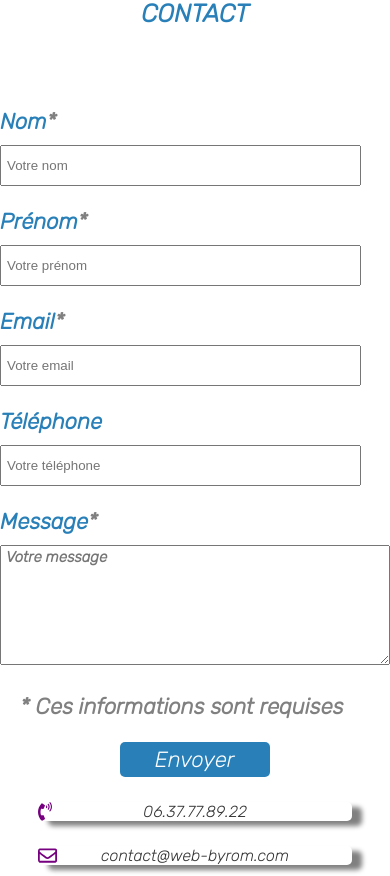
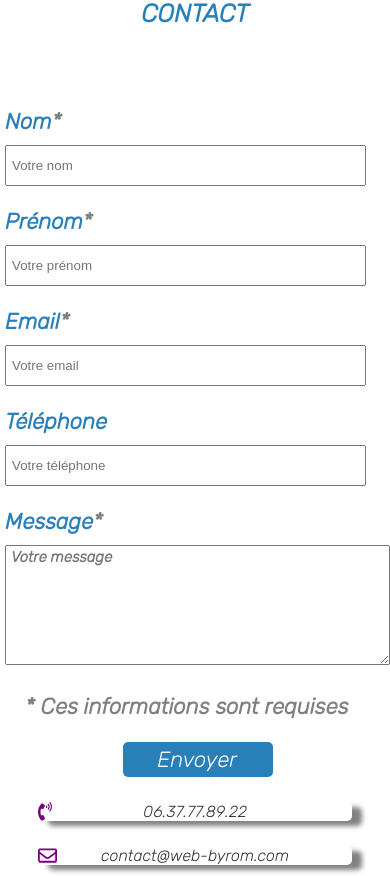
Before and after one commit to webbyrom/workspace, a PHP site: page / in a window 390 px wide. Shown: the part 5438-6314 px from the top of the page. Run offline with PHP 8.4, Linux system fonts and the light colour scheme; some libraries are stand-ins or nearby versions.

Commit message:
modification formulaire en 412 px ( padding-left 5px)

```diff
--- a/css/styles.css
+++ b/css/styles.css
@@ -1158,7 +1158,9 @@ textarea:hover {
   .slick-next {
     left: calc( 50% + 22px);
   }
-
+  .formulaire-contact{
+    padding-left: 5px;
+  }
   .horaire {
     width: 380px;
     left: 0;
@@ -1217,8 +1219,6 @@ textarea:hover {
   }*/
 
 
-
-
 /********************flip**prestations******************/
   .flip-card-front >h3 {
     font-size: 15px;
@@ -1254,7 +1254,6 @@ textarea:hover {
   .formulaire-contact {
     display: block;
     font-size: 16px;
-    padding-left: 10px;
   }
 
   .form-control {
--- a/js/parallax.js
+++ b/js/parallax.js
@@ -1,4 +1,4 @@
 $(window).scroll(function() {
   var scroll = $(window).scrollTop();
-  $(".parallax").css("transform","translateY(" +  (scroll)/2  + "px)");
+  $(".parallax").css("transform","translateY(" +  (scroll)/2 + "px)");
 });
```
